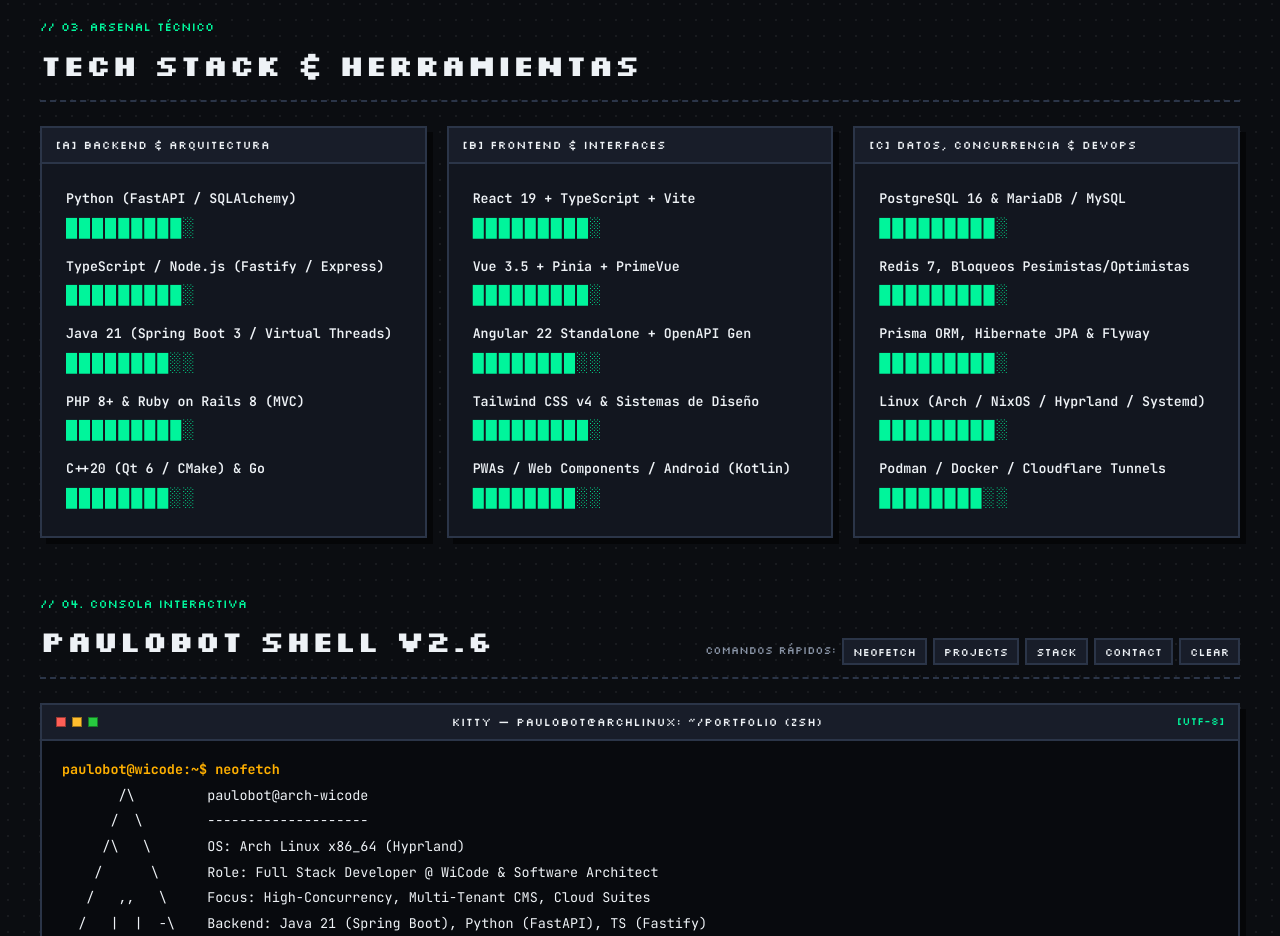
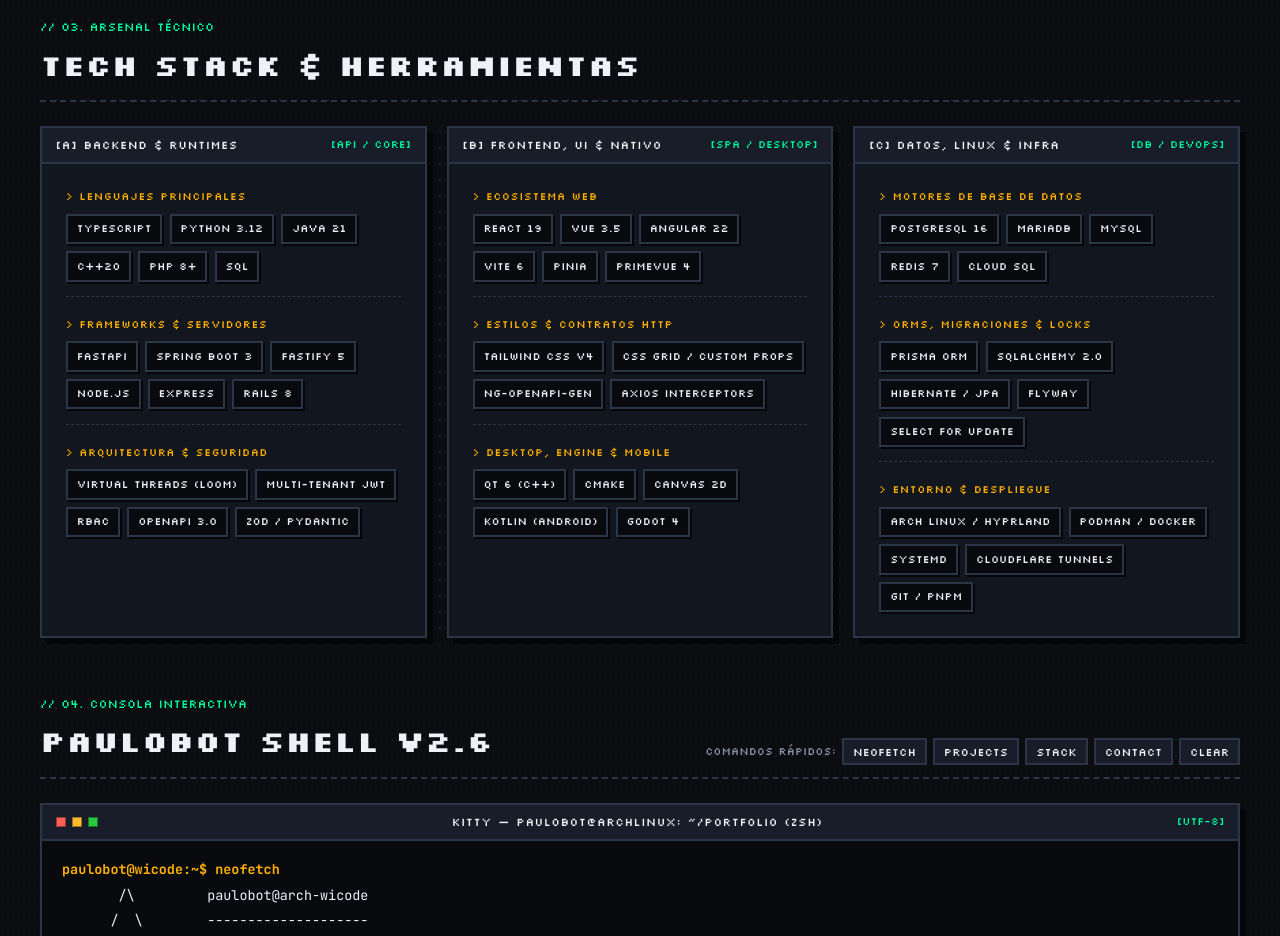
Before and after one commit to Paulob0t/Portafoli_PauloEssau, a website built with Vite: page index.html in a window 1280 px wide. Shown: the part 2580-3516 px from the top of the page. Built offline with nearby package versions, Linux system fonts and the light colour scheme.

Commit message:
style: reemplazar barras de porcentaje por badges técnicos reales en Tech Stack

```diff
--- a/index.html
+++ b/index.html
@@ -173,91 +173,126 @@
       <div class="stack-grid">
         <div class="pixel-window stack-card">
           <div class="window-bar">
-            <span class="window-title">[A] BACKEND &amp; ARQUITECTURA</span>
+            <span class="window-title">[A] BACKEND &amp; RUNTIMES</span>
+            <span class="window-status">[API / CORE]</span>
           </div>
-          <div class="window-body">
-            <ul class="stack-list">
-              <li>
-                <span class="stack-item-name">Python (FastAPI / SQLAlchemy)</span>
-                <span class="pixel-bar">█████████░</span>
-              </li>
-              <li>
-                <span class="stack-item-name">TypeScript / Node.js (Fastify / Express)</span>
-                <span class="pixel-bar">█████████░</span>
-              </li>
-              <li>
-                <span class="stack-item-name">Java 21 (Spring Boot 3 / Virtual Threads)</span>
-                <span class="pixel-bar">████████░░</span>
-              </li>
-              <li>
-                <span class="stack-item-name">PHP 8+ &amp; Ruby on Rails 8 (MVC)</span>
-                <span class="pixel-bar">█████████░</span>
-              </li>
-              <li>
-                <span class="stack-item-name">C++20 (Qt 6 / CMake) &amp; Go</span>
-                <span class="pixel-bar">████████░░</span>
-              </li>
-            </ul>
+          <div class="window-body stack-body">
+            <div class="stack-group">
+              <span class="stack-group-label">&gt; LENGUAJES PRINCIPALES</span>
+              <div class="stack-badges">
+                <span>TypeScript</span>
+                <span>Python 3.12</span>
+                <span>Java 21</span>
+                <span>C++20</span>
+                <span>PHP 8+</span>
+                <span>SQL</span>
+              </div>
+            </div>
+
+            <div class="stack-group">
+              <span class="stack-group-label">&gt; FRAMEWORKS &amp; SERVIDORES</span>
+              <div class="stack-badges">
+                <span>FastAPI</span>
+                <span>Spring Boot 3</span>
+                <span>Fastify 5</span>
+                <span>Node.js</span>
+                <span>Express</span>
+                <span>Rails 8</span>
+              </div>
+            </div>
+
+            <div class="stack-group">
+              <span class="stack-group-label">&gt; ARQUITECTURA &amp; SEGURIDAD</span>
+              <div class="stack-badges">
+                <span>Virtual Threads (Loom)</span>
+                <span>Multi-Tenant JWT</span>
+                <span>RBAC</span>
+                <span>OpenAPI 3.0</span>
+                <span>Zod / Pydantic</span>
+              </div>
+            </div>
           </div>
         </div>
 
         <div class="pixel-window stack-card">
           <div class="window-bar">
-            <span class="window-title">[B] FRONTEND &amp; INTERFACES</span>
+            <span class="window-title">[B] FRONTEND, UI &amp; NATIVO</span>
+            <span class="window-status">[SPA / DESKTOP]</span>
           </div>
-          <div class="window-body">
-            <ul class="stack-list">
-              <li>
-                <span class="stack-item-name">React 19 + TypeScript + Vite</span>
-                <span class="pixel-bar">█████████░</span>
-              </li>
-              <li>
-                <span class="stack-item-name">Vue 3.5 + Pinia + PrimeVue</span>
-                <span class="pixel-bar">█████████░</span>
-              </li>
-              <li>
-                <span class="stack-item-name">Angular 22 Standalone + OpenAPI Gen</span>
-                <span class="pixel-bar">████████░░</span>
-              </li>
-              <li>
-                <span class="stack-item-name">Tailwind CSS v4 &amp; Sistemas de Diseño</span>
-                <span class="pixel-bar">█████████░</span>
-              </li>
-              <li>
-                <span class="stack-item-name">PWAs / Web Components / Android (Kotlin)</span>
-                <span class="pixel-bar">████████░░</span>
-              </li>
-            </ul>
+          <div class="window-body stack-body">
+            <div class="stack-group">
+              <span class="stack-group-label">&gt; ECOSISTEMA WEB</span>
+              <div class="stack-badges">
+                <span>React 19</span>
+                <span>Vue 3.5</span>
+                <span>Angular 22</span>
+                <span>Vite 6</span>
+                <span>Pinia</span>
+                <span>PrimeVue 4</span>
+              </div>
+            </div>
+
+            <div class="stack-group">
+              <span class="stack-group-label">&gt; ESTILOS &amp; CONTRATOS HTTP</span>
+              <div class="stack-badges">
+                <span>Tailwind CSS v4</span>
+                <span>CSS Grid / Custom Props</span>
+                <span>ng-openapi-gen</span>
+                <span>Axios Interceptors</span>
+              </div>
+            </div>
+
+            <div class="stack-group">
+              <span class="stack-group-label">&gt; DESKTOP, ENGINE &amp; MOBILE</span>
+              <div class="stack-badges">
+                <span>Qt 6 (C++)</span>
+                <span>CMake</span>
+                <span>Canvas 2D</span>
+                <span>Kotlin (Android)</span>
+                <span>Godot 4</span>
+              </div>
+            </div>
           </div>
         </div>
 
         <div class="pixel-window stack-card">
           <div class="window-bar">
-            <span class="window-title">[C] DATOS, CONCURRENCIA &amp; DEVOPS</span>
+            <span class="window-title">[C] DATOS, LINUX &amp; INFRA</span>
+            <span class="window-status">[DB / DEVOPS]</span>
           </div>
-          <div class="window-body">
-            <ul class="stack-list">
-              <li>
-                <span class="stack-item-name">PostgreSQL 16 &amp; MariaDB / MySQL</span>
-                <span class="pixel-bar">█████████░</span>
-              </li>
-              <li>
-                <span class="stack-item-name">Redis 7, Bloqueos Pesimistas/Optimistas</span>
-                <span class="pixel-bar">█████████░</span>
-              </li>
-              <li>
-                <span class="stack-item-name">Prisma ORM, Hibernate JPA &amp; Flyway</span>
-                <span class="pixel-bar">█████████░</span>
-              </li>
-              <li>
-                <span class="stack-item-name">Linux (Arch / NixOS / Hyprland / Systemd)</span>
-                <span class="pixel-bar">█████████░</span>
-              </li>
-              <li>
-                <span class="stack-item-name">Podman / Docker / Cloudflare Tunnels</span>
-                <span class="pixel-bar">████████░░</span>
-              </li>
-            </ul>
+          <div class="window-body stack-body">
+            <div class="stack-group">
+              <span class="stack-group-label">&gt; MOTORES DE BASE DE DATOS</span>
+              <div class="stack-badges">
+                <span>PostgreSQL 16</span>
+                <span>MariaDB</span>
+                <span>MySQL</span>
+                <span>Redis 7</span>
+                <span>Cloud SQL</span>
+              </div>
+            </div>
+
+            <div class="stack-group">
+              <span class="stack-group-label">&gt; ORMs, MIGRACIONES &amp; LOCKS</span>
+              <div class="stack-badges">
+                <span>Prisma ORM</span>
+                <span>SQLAlchemy 2.0</span>
+                <span>Hibernate / JPA</span>
+                <span>Flyway</span>
+                <span>SELECT FOR UPDATE</span>
+              </div>
+            </div>
+
+            <div class="stack-group">
+              <span class="stack-group-label">&gt; ENTORNO &amp; DESPLIEGUE</span>
+              <div class="stack-badges">
+                <span>Arch Linux / Hyprland</span>
+                <span>Podman / Docker</span>
+                <span>Systemd</span>
+                <span>Cloudflare Tunnels</span>
+                <span>Git / pnpm</span>
+              </div>
+            </div>
           </div>
         </div>
       </div>
--- a/src/style.css
+++ b/src/style.css
@@ -700,30 +700,54 @@ body {
   gap: 1.25rem;
 }
 
-.stack-list {
-  list-style: none;
+.stack-body {
   display: flex;
   flex-direction: column;
-  gap: 0.85rem;
+  gap: 1.2rem;
 }
 
-.stack-list li {
+.stack-group {
   display: flex;
   flex-direction: column;
-  gap: 0.2rem;
+  gap: 0.5rem;
+  padding-bottom: 0.9rem;
+  border-bottom: 1px dashed var(--border-color);
 }
 
-.stack-item-name {
-  font-size: 0.83rem;
-  color: var(--text-main);
-  font-weight: 600;
+.stack-group:last-child {
+  padding-bottom: 0;
+  border-bottom: none;
 }
 
-.pixel-bar {
-  font-family: 'VT323', monospace;
-  font-size: 1.15rem;
-  letter-spacing: 2px;
+.stack-group-label {
+  font-family: 'Silkscreen', monospace;
+  font-size: 0.68rem;
+  color: var(--secondary);
+  letter-spacing: 0.5px;
+}
+
+.stack-badges {
+  display: flex;
+  flex-wrap: wrap;
+  gap: 0.45rem;
+}
+
+.stack-badges span {
+  font-family: 'Silkscreen', monospace;
+  font-size: 0.68rem;
+  padding: 0.28rem 0.55rem;
+  background: var(--bg-code);
+  border: 2px solid var(--border-color);
+  color: var(--text-main);
+  box-shadow: 2px 2px 0px var(--shadow-color);
+  transition: all 0.1s steps(2);
+}
+
+.stack-badges span:hover {
+  border-color: var(--accent);
   color: var(--accent);
+  transform: translate(-1px, -1px);
+  box-shadow: 3px 3px 0px var(--shadow-color);
 }
 
 /* ==========================================================================
```
